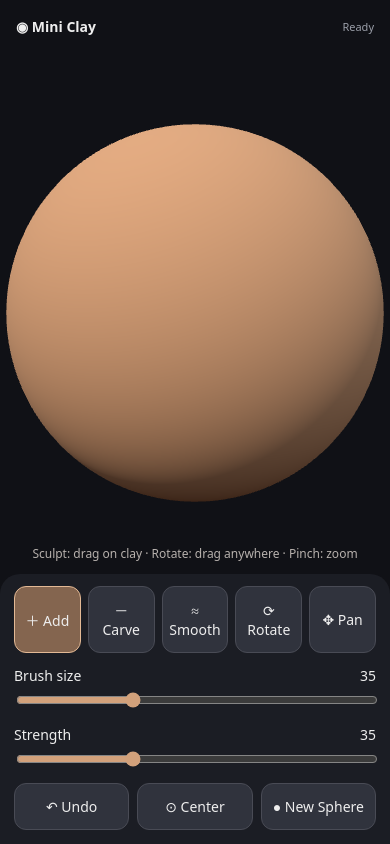
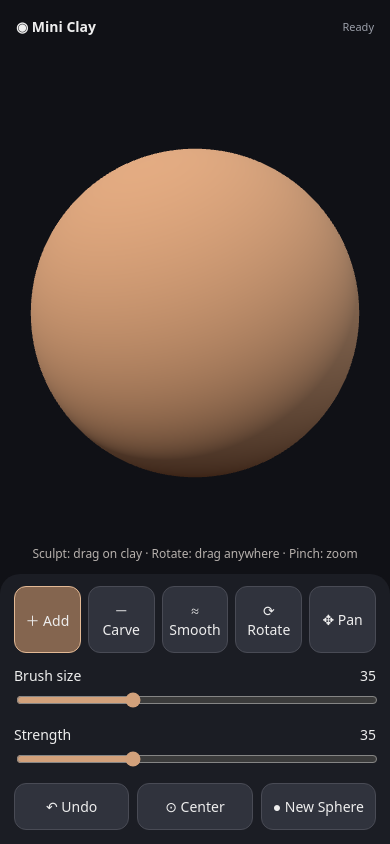
Before and after one commit to marvin16384/mini-clay, a plain HTML site: page index.html in a window 390 px wide. Drawn offline with nearby package versions, Linux system fonts and the light colour scheme.

Commit message:
Fix mobile viewport framing and camera pan/center

```diff
--- a/index.html
+++ b/index.html
@@ -10,19 +10,19 @@ const camera=new THREE.PerspectiveCamera(42,1,.1,100);camera.position.set(0,0,4.
 const renderer=new THREE.WebGLRenderer({antialias:true,alpha:false});renderer.setPixelRatio(Math.min(devicePixelRatio,2));stage.prepend(renderer.domElement);
 scene.add(new THREE.HemisphereLight(0xffffff,0x564135,2.2));
 const light=new THREE.DirectionalLight(0xffe6cc,2.5);light.position.set(-3,5,6);scene.add(light);
-let mesh,base,history=[],tool='add',brush=.35,strength=.35;const initialCamera=new THREE.Vector3(0,0,4.3);function center(){camera.position.copy(initialCamera);camera.lookAt(0,0,0);mesh.position.set(0,0,0);render()}
+let mesh,base,history=[],tool='add',brush=.35,strength=.35;const target=new THREE.Vector3();function fitDistance(){const half=THREE.MathUtils.degToRad(camera.fov/2);const horizontal=Math.atan(Math.tan(half)*camera.aspect);return 1.35/Math.sin(Math.min(half,horizontal))}function center(){target.set(0,0,0);camera.position.set(0,0,fitDistance());camera.lookAt(target);mesh.position.set(0,0,0);render()}
 function sphere(){if(mesh){scene.remove(mesh);mesh.geometry.dispose()}const geometry=new THREE.SphereGeometry(1.15,96,64);mesh=new THREE.Mesh(geometry,new THREE.MeshStandardMaterial({color:0xc29a7b,roughness:.95,metalness:0,flatShading:false}));scene.add(mesh);mesh.rotation.set(0,0,0);history=[];base=geometry.attributes.position.array.slice();render()}
 function render(){renderer.render(scene,camera)}
-function resize(){const w=stage.clientWidth,h=stage.clientHeight;camera.aspect=w/h;camera.updateProjectionMatrix();renderer.setSize(w,h,false);render()}
-new ResizeObserver(resize).observe(stage);sphere();resize();status.textContent='Ready';
+function resize(){const w=stage.clientWidth,h=stage.clientHeight;camera.aspect=w/h;camera.updateProjectionMatrix();renderer.setSize(w,h,false);if(mesh&&target.lengthSq()===0){camera.position.z=Math.max(camera.position.z,fitDistance())}render()}
+new ResizeObserver(resize).observe(stage);sphere();resize();center();status.textContent='Ready';
 const raycaster=new THREE.Raycaster(),pointer=new THREE.Vector2(),local=new THREE.Vector3();
 function hit(x,y){const rect=stage.getBoundingClientRect();pointer.set((x-rect.left)/rect.width*2-1,-((y-rect.top)/rect.height*2-1));raycaster.setFromCamera(pointer,camera);const hits=raycaster.intersectObject(mesh);if(!hits.length)return null;return mesh.worldToLocal(hits[0].point.clone())}
 function sculpt(x,y){const point=hit(x,y);if(!point)return;const geo=mesh.geometry,attr=geo.attributes.position;const radius=.08+brush*.5;const intensity=.004+strength*.025;const norm=point.clone().normalize();for(let i=0;i<attr.count;i++){local.fromBufferAttribute(attr,i);const dist=local.distanceTo(point);if(dist>radius)continue;const fall=Math.pow(1-dist/radius,2);const outward=local.clone().normalize();if(tool==='smooth'){const target=1.15;local.addScaledVector(outward,(target-local.length())*fall*strength*.09)}else{local.addScaledVector(outward,(tool==='add'?1:-1)*fall*intensity)}attr.setXYZ(i,local.x,local.y,local.z)}attr.needsUpdate=true;geo.computeVertexNormals();geo.computeBoundingSphere();render()}
 function save(){history.push(mesh.geometry.attributes.position.array.slice());if(history.length>15)history.shift()}
 const active=new Map();let last=null,prevPinch=0;
 const canvas=renderer.domElement;
-canvas.addEventListener('pointerdown',e=>{e.preventDefault();canvas.setPointerCapture(e.pointerId);active.set(e.pointerId,{x:e.clientX,y:e.clientY});last={x:e.clientX,y:e.clientY};if(active.size===1&&tool!=='rotate'){save();sculpt(e.clientX,e.clientY)}});
-canvas.addEventListener('pointermove',e=>{if(!active.has(e.pointerId))return;e.preventDefault();const old=active.get(e.pointerId);active.set(e.pointerId,{x:e.clientX,y:e.clientY});if(active.size>=2){const p=[...active.values()],dist=Math.hypot(p[0].x-p[1].x,p[0].y-p[1].y);if(prevPinch)camera.position.z=THREE.MathUtils.clamp(camera.position.z*prevPinch/dist,2,8);prevPinch=dist;render();return}prevPinch=0;if(tool==='pan'){const distance=camera.position.z;const factor=2*distance*Math.tan(THREE.MathUtils.degToRad(camera.fov/2))/stage.clientHeight;mesh.position.x+=(e.clientX-old.x)*factor;mesh.position.y-=(e.clientY-old.y)*factor;render()}else if(tool==='rotate'){mesh.rotation.y+=(e.clientX-old.x)*.009;mesh.rotation.x+=(e.clientY-old.y)*.009;render()}else{const dx=e.clientX-old.x,dy=e.clientY-old.y,n=Math.max(1,Math.ceil(Math.hypot(dx,dy)/6));for(let i=1;i<=n;i++)sculpt(old.x+dx*i/n,old.y+dy*i/n)}});
+canvas.addEventListener('pointerdown',e=>{e.preventDefault();canvas.setPointerCapture(e.pointerId);active.set(e.pointerId,{x:e.clientX,y:e.clientY});last={x:e.clientX,y:e.clientY};if(active.size===1&&['add','carve','smooth'].includes(tool)){save();sculpt(e.clientX,e.clientY)}});
+canvas.addEventListener('pointermove',e=>{if(!active.has(e.pointerId))return;e.preventDefault();const old=active.get(e.pointerId);active.set(e.pointerId,{x:e.clientX,y:e.clientY});if(active.size>=2){const p=[...active.values()],dist=Math.hypot(p[0].x-p[1].x,p[0].y-p[1].y);if(prevPinch)camera.position.z=THREE.MathUtils.clamp(camera.position.z*prevPinch/dist,fitDistance()*.55,18);prevPinch=dist;render();return}prevPinch=0;if(tool==='pan'){const distance=camera.position.distanceTo(target);const factor=2*distance*Math.tan(THREE.MathUtils.degToRad(camera.fov/2))/stage.clientHeight;const dx=(e.clientX-old.x)*factor,dy=-(e.clientY-old.y)*factor;camera.position.x-=dx;camera.position.y-=dy;target.x-=dx;target.y-=dy;camera.lookAt(target);render()}else if(tool==='rotate'){mesh.rotation.y+=(e.clientX-old.x)*.009;mesh.rotation.x+=(e.clientY-old.y)*.009;render()}else{const dx=e.clientX-old.x,dy=e.clientY-old.y,n=Math.max(1,Math.ceil(Math.hypot(dx,dy)/6));for(let i=1;i<=n;i++)sculpt(old.x+dx*i/n,old.y+dy*i/n)}});
 function end(e){active.delete(e.pointerId);prevPinch=0}canvas.addEventListener('pointerup',end);canvas.addEventListener('pointercancel',end);canvas.addEventListener('contextmenu',e=>e.preventDefault());
 document.querySelectorAll('[data-tool]').forEach(b=>b.addEventListener('click',()=>{tool=b.dataset.tool;document.querySelectorAll('[data-tool]').forEach(v=>v.classList.toggle('active',v===b));document.querySelector('#hint').textContent=tool==='rotate'?'Drag to rotate · Pinch to zoom':tool==='pan'?'Drag to pan · Center to reset':'Drag on sphere to '+tool+' · Pinch to zoom'}));
 for(const id of ['size','strength'])document.getElementById(id).addEventListener('input',e=>{document.getElementById(id+'val').textContent=e.target.value;if(id==='size')brush=e.target.value/100;else strength=e.target.value/100});
```
